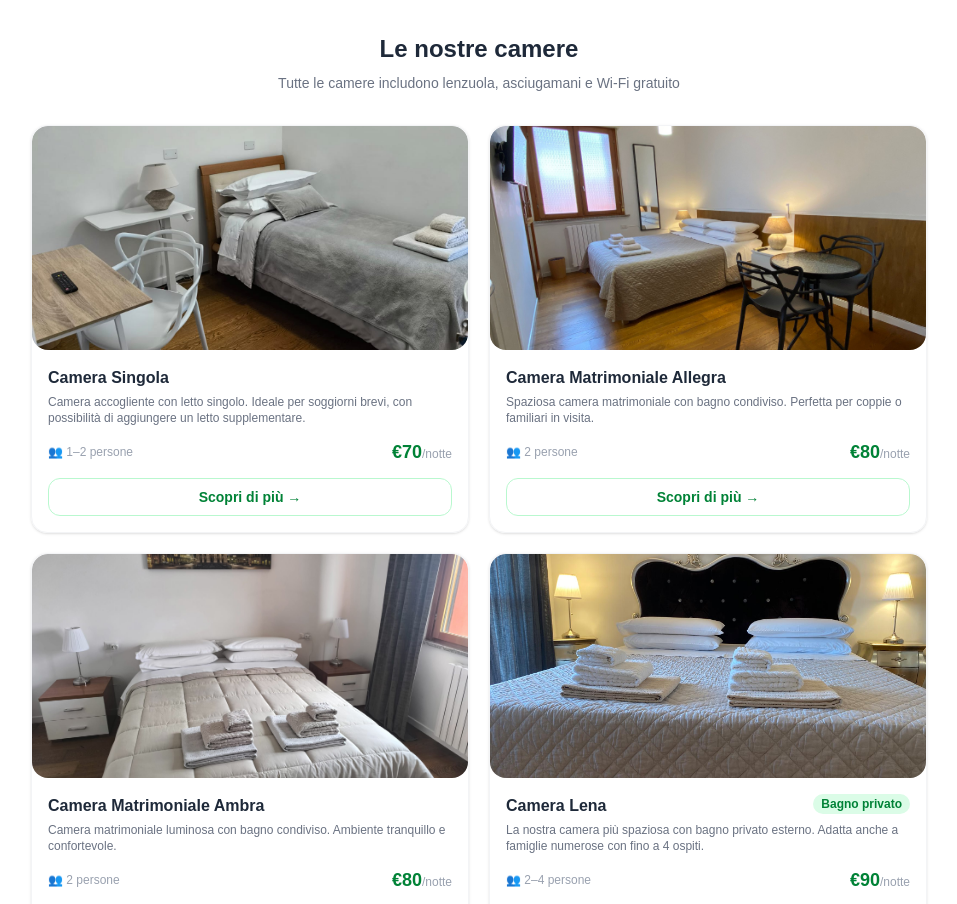
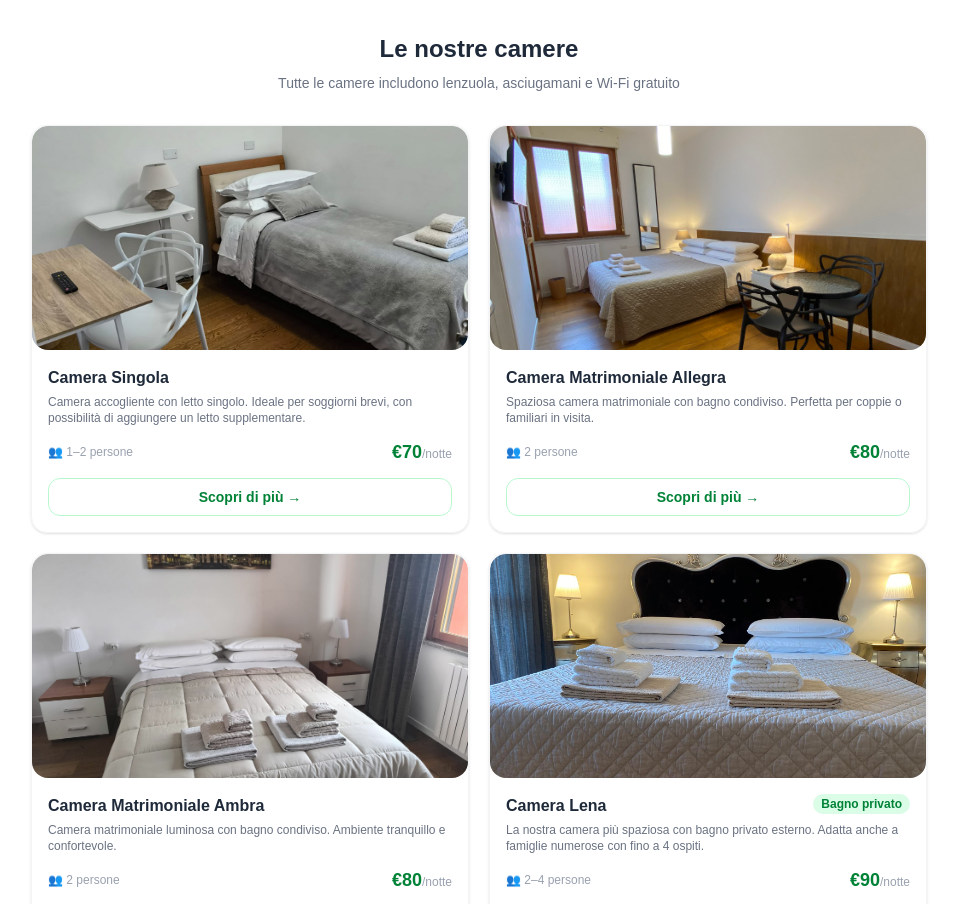
Before and after one commit to CasaAnia/sito-casaania, a Next.js app: page / in a window 1280 px wide. Shown: the part 800-1704 px from the top of the page, without its empty margins (161-1118 px from the left). Built offline with nearby package versions, Linux system fonts and the light colour scheme.

Commit message:
Shift Allegra photo position slightly down

```diff
--- a/app/page.tsx
+++ b/app/page.tsx
@@ -112,7 +112,7 @@ export default function Home() {
             {rooms.map((room, i) => (
               <div key={i} className="border border-gray-100 rounded-2xl shadow-sm overflow-hidden">
                 <div className="h-56 rounded-2xl overflow-hidden">
-                  <img src={room.img} alt={room.name} className="w-full h-full object-cover" />
+                  <img src={room.img} alt={room.name} className={`w-full h-full object-cover ${room.name === 'Camera Matrimoniale Allegra' ? 'object-[center_30%]' : 'object-center'}`} />
                 </div>
                 <div className="p-4">
                   <div className="flex items-start justify-between mb-1">
```
